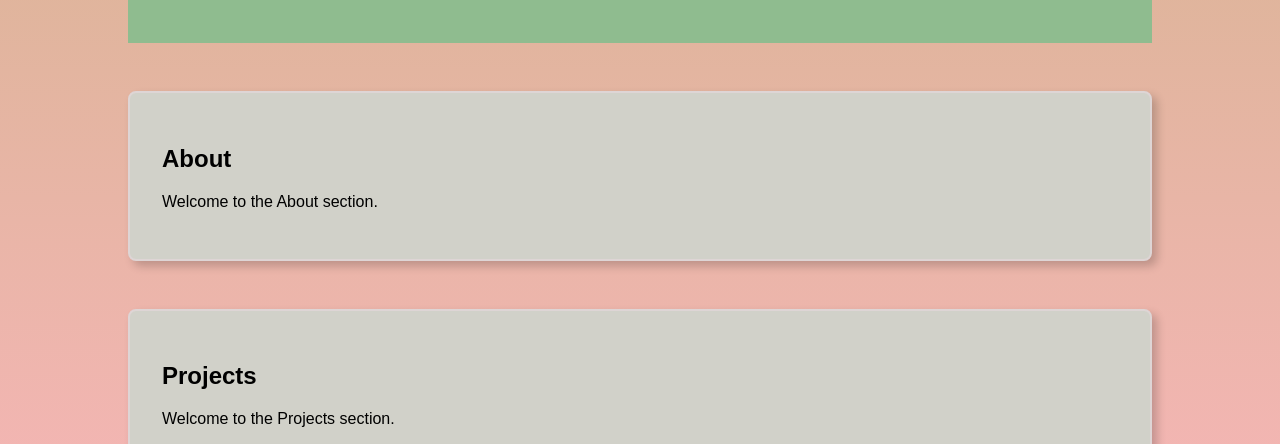
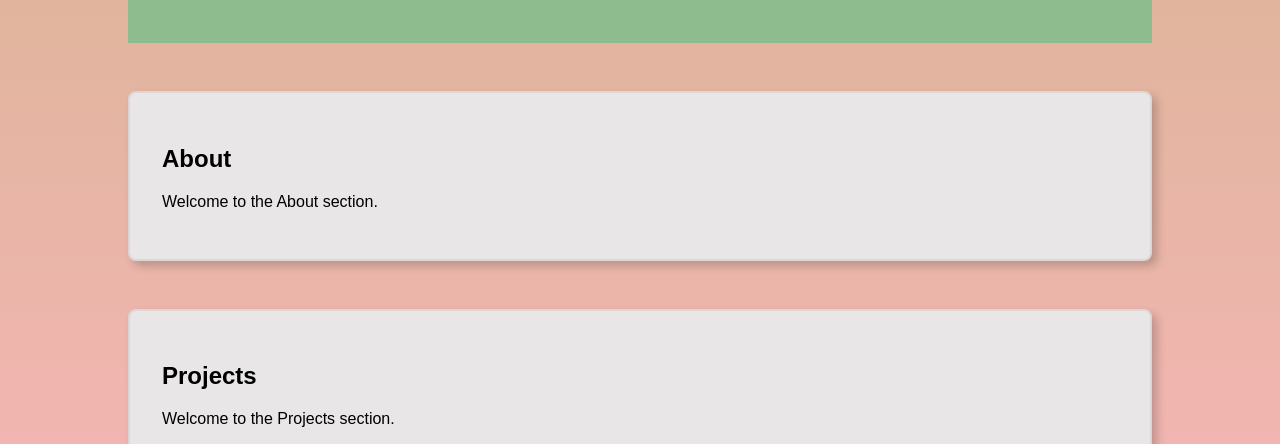
Before and after one commit to Leijac6772/Project, a plain HTML site: page index.html in a window 1280 px wide. Shown: the part 356-800 px from the top of the page. Drawn offline with Linux system fonts and the light colour scheme.

Commit message:
Change background color in styles.css

```diff
--- a/styles.css
+++ b/styles.css
@@ -53,7 +53,7 @@ main section {
   margin-top: 3em;
   padding: 2em;
   box-shadow: 5px 5px 10px rgba(0, 0, 0, 0.2);
-  background-color: #d1d1c9;
+  background-color: #e8e6e6;
   border: 2px solid #ded5d5;
   border-radius: 8px;
 }
```
